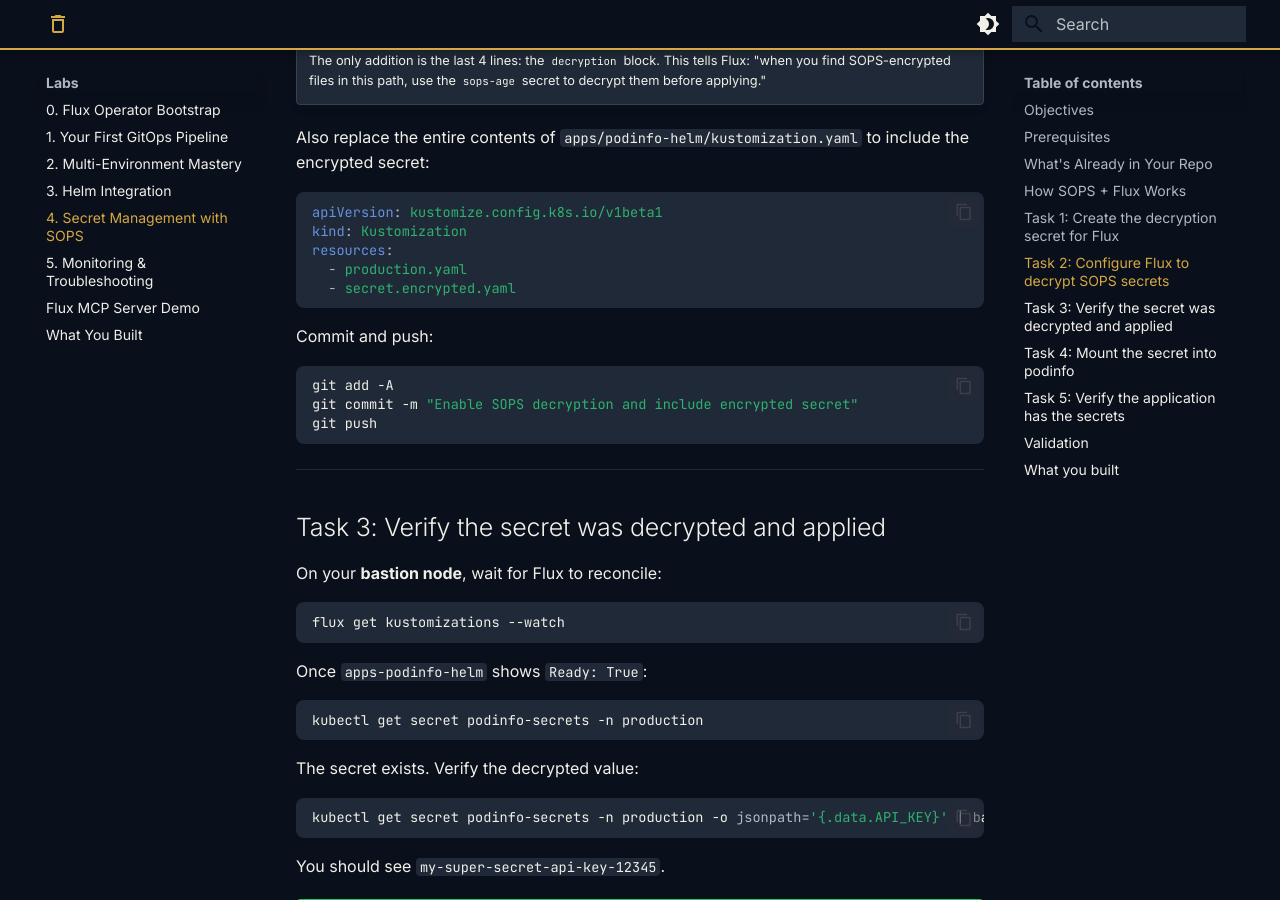
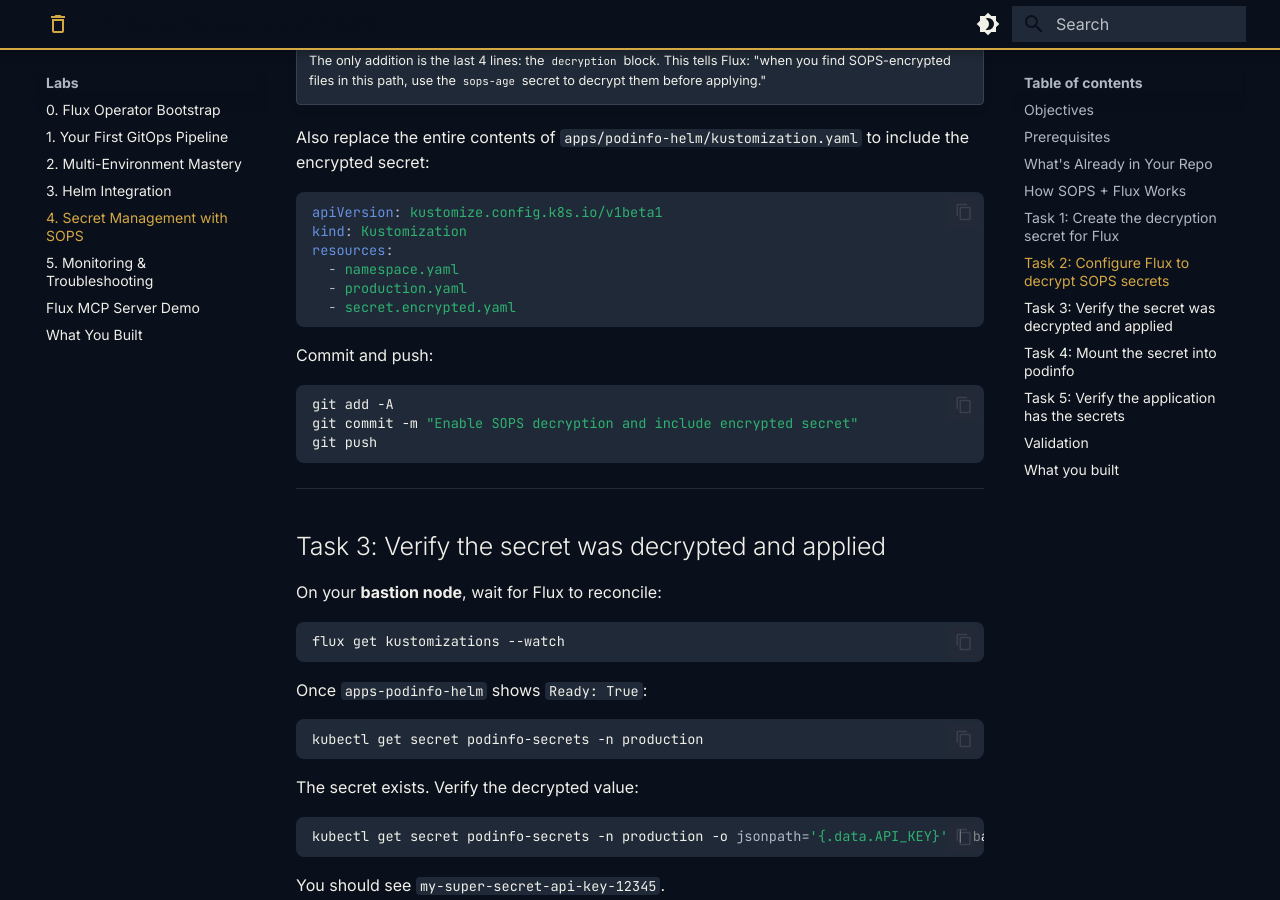
Before and after one commit to stevenwadeconsulting/gitops-fundamentals-lab, an MkDocs documentation site: the page built from docs/labs/4-sops-secrets.md, in a window 1280 px wide and 900 px high, scrolled down 2913 px. Built offline with MkDocs 1.6.1 and Material for MkDocs 9.7.7, drawn with Linux system fonts in a browser that asks for light colours.

Commit message:
Fix Lab 4: include namespace.yaml in kustomization resources

````diff
--- a/docs/labs/4-sops-secrets.md
+++ b/docs/labs/4-sops-secrets.md
@@ -131,6 +131,7 @@ Also replace the entire contents of `apps/podinfo-helm/kustomization.yaml` to in
 apiVersion: kustomize.config.k8s.io/v1beta1
 kind: Kustomization
 resources:
+  - namespace.yaml
   - production.yaml
   - secret.encrypted.yaml
 ```
````
